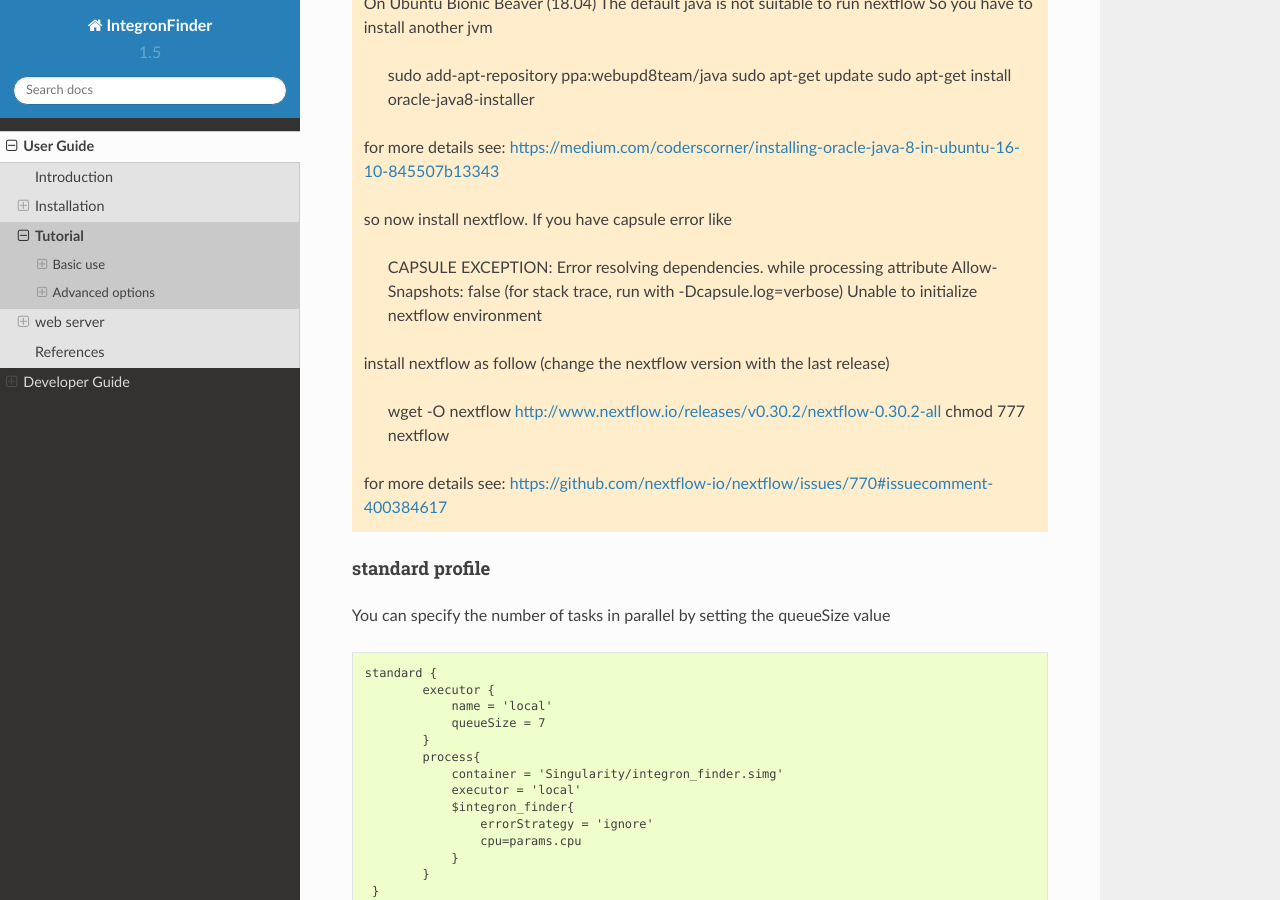
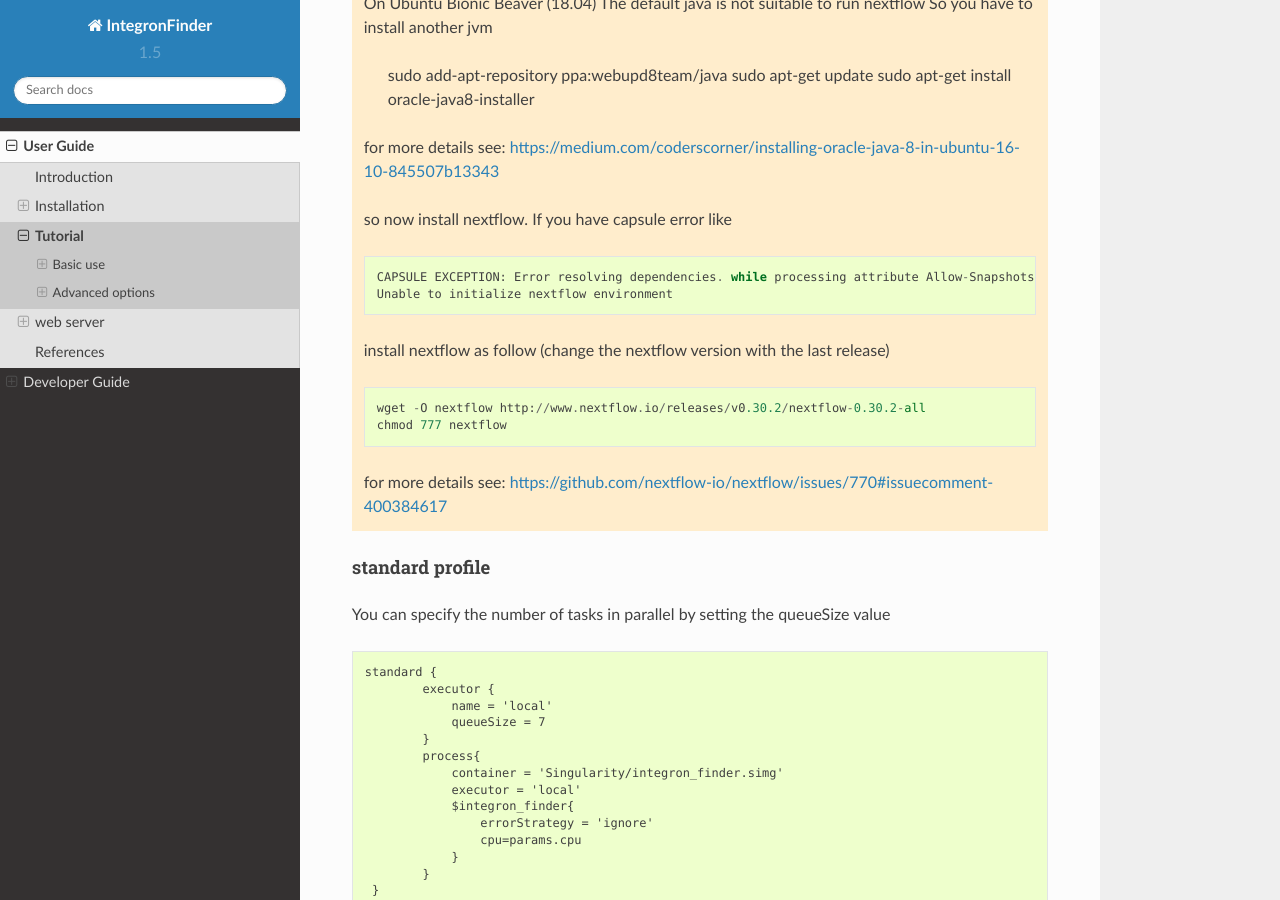
Before and after one commit to gem-pasteur/Integron_Finder, a Sphinx documentation site: the page built from doc/source/user_guide/tutorial.rst, in a window 1280 px wide and 900 px high, scrolled down 2616 px. Built offline with Sphinx 7.4.7 and the Read the Docs theme 2.0.0, drawn with Linux system fonts in a browser that asks for light colours.

Commit message:
fix rest syntax

```diff
--- a/doc/source/user_guide/tutorial.rst
+++ b/doc/source/user_guide/tutorial.rst
@@ -124,12 +124,12 @@ The file nextflow.profile.config provide two profile a standard and cluster prof
     for more details see: https://medium.com/coderscorner/installing-oracle-java-8-in-ubuntu-16-10-845507b13343
 
     so now install nextflow.
-    If you have  capsule error like
+    If you have  capsule error like ::
 
         CAPSULE EXCEPTION: Error resolving dependencies. while processing attribute Allow-Snapshots: false (for stack trace, run with -Dcapsule.log=verbose)
         Unable to initialize nextflow environment
 
-    install nextflow as follow (change the nextflow version with the last release)
+    install nextflow as follow (change the nextflow version with the last release) ::
 
         wget -O nextflow http://www.nextflow.io/releases/v0.30.2/nextflow-0.30.2-all
         chmod 777 nextflow
```
